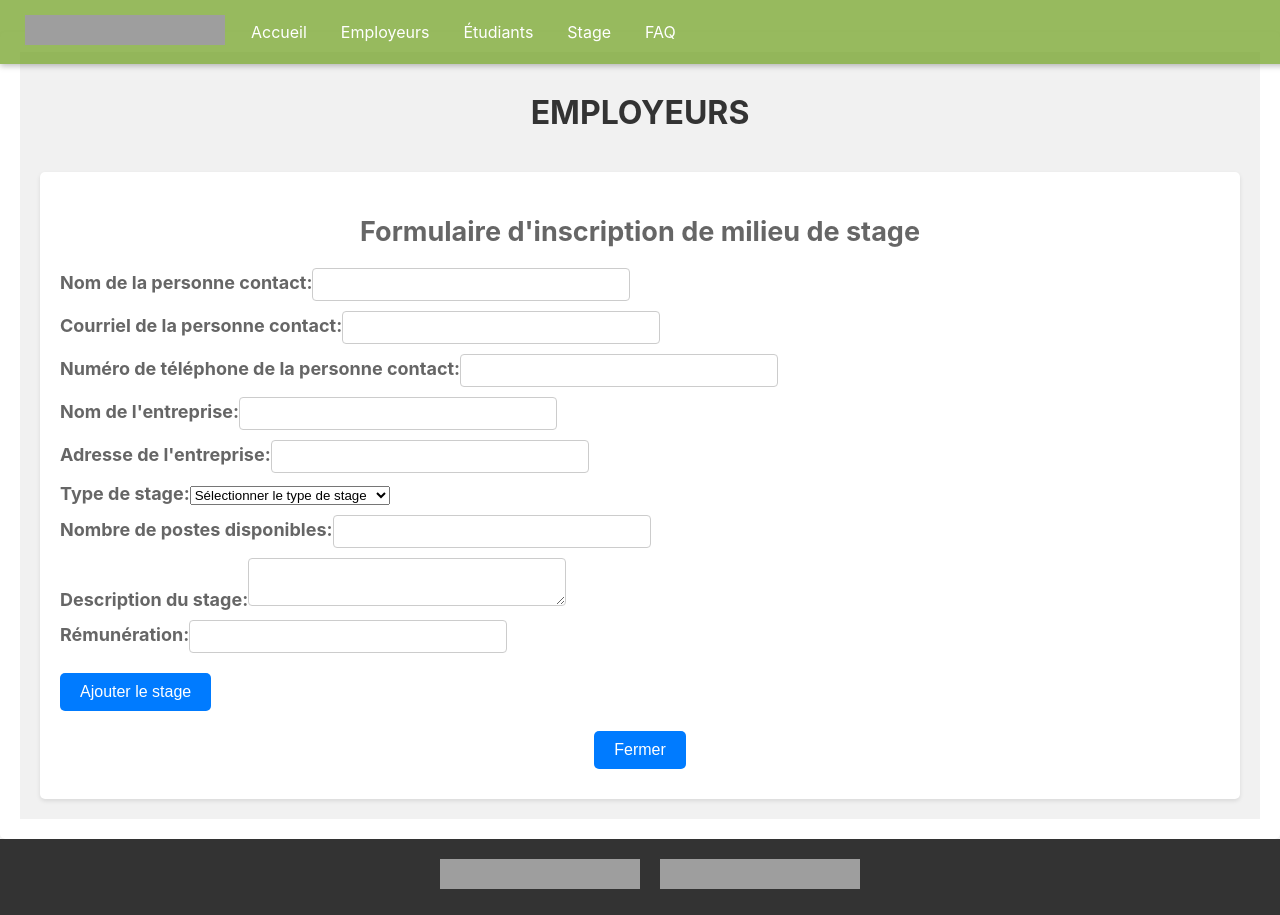
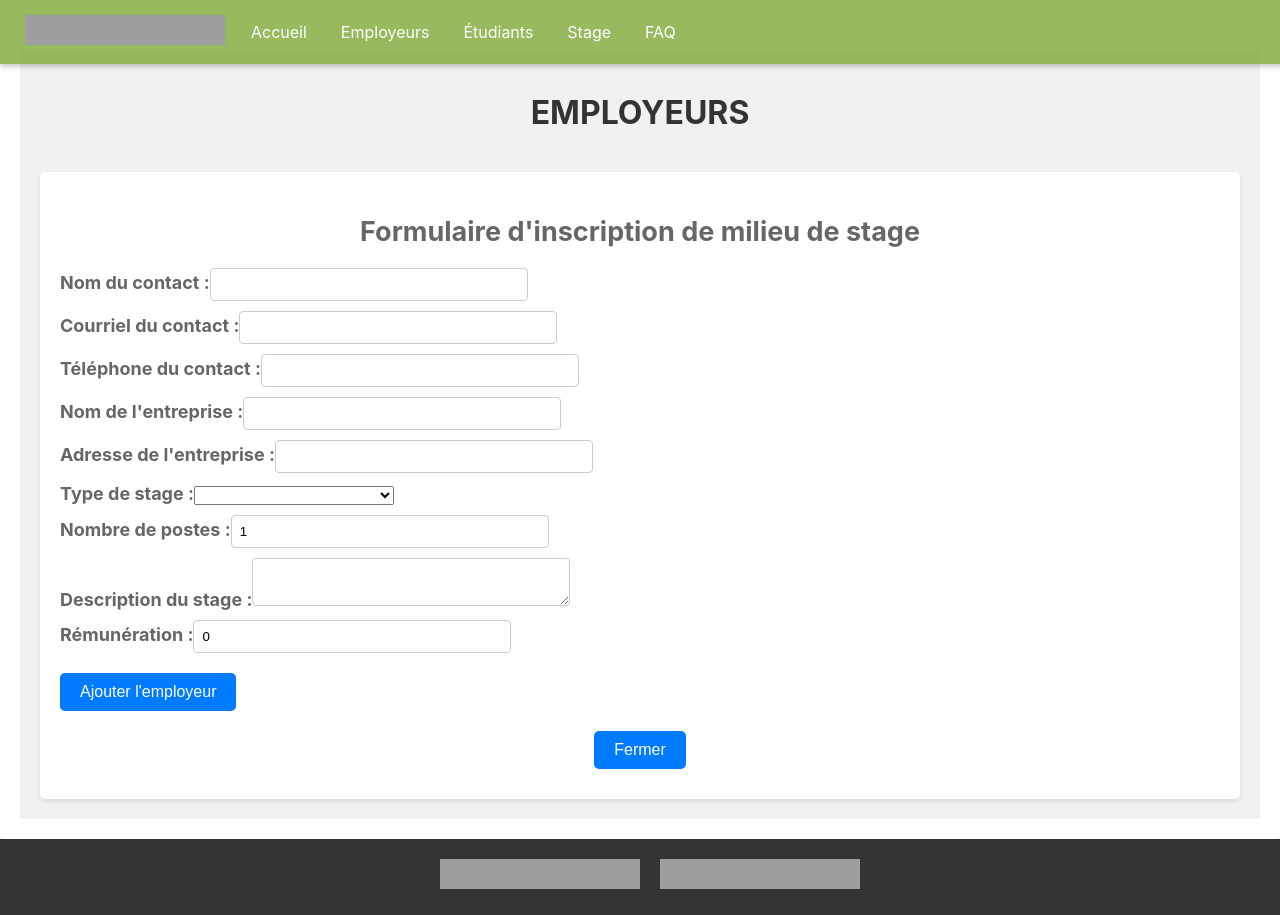
Before and after one commit to Theyoungsleek/tpsyntheseShafinJayDavid, a React (Create React App) app in the folder stage/: page /employeurs in a window 1280 px wide. Both pictures are taken after a click on the button "Inscrire Stage". Shown: the top 915 px of the page. Built offline with nearby package versions, Linux system fonts and the light colour scheme; grey boxes are pictures that could not be loaded.

Commit message:
Ajout stage et etudiant fonction + connection base
Co-authored-by: DavidBucin <DavidBucin@users.noreply.github.com>
Co-authored-by: Theyoungsleek <Theyoungsleek@users.noreply.github.com>

```diff
--- a/stage/src/pages/AjoutStage.js
+++ b/stage/src/pages/AjoutStage.js
@@ -1,145 +1,172 @@
 import React, { useState } from 'react';
 
-const FormulaireAjoutStage = () => {
-  const [nomContact, setNomContact] = useState('');
-  const [courrielContact, setCourrielContact] = useState('');
-  const [telephoneContact, setTelephoneContact] = useState('');
-  const [nomEntreprise, setNomEntreprise] = useState('');
-  const [adresseEntreprise, setAdresseEntreprise] = useState('');
-  const [typeStage, setTypeStage] = useState('');
-  const [nombrePostes, setNombrePostes] = useState('');
-  const [descriptionStage, setDescriptionStage] = useState('');
-  const [remuneration, setRemuneration] = useState('');
+const FormulaireAjoutEmployeur = () => {
+  const [donneesEmployeur, setDonneesEmployeur] = useState({
+    nomContact: '',
+    courrielContact: '',
+    telephoneContact: '',
+    nomEntreprise: '',
+    adresseEntreprise: '',
+    typeStage: '',
+    nombrePostes: 1,
+    descriptionStage: '',
+    remuneration: 0,
+  });
 
-  const handleSubmit = (e) => {
-    e.preventDefault();
+  const handleChange = (e) => {
+    const { name, value } = e.target;
+    setDonneesEmployeur((donneesPrecedentes) => ({
+      ...donneesPrecedentes,
+      [name]: value,
+    }));
+  };
 
-    // Perform validation
-    if (!/^[a-z\s]+$/i.test(nomContact)) {
-      alert('Le nom du contact doit comporter uniquement des lettres');
-      return;
+  const buttonAjouterClick = async (event) => {
+    event.preventDefault();
+
+    try {
+      const response = await fetch('http://localhost:3000/employeurs', {
+        method: 'POST',
+        headers: {
+          'Content-Type': 'application/json'
+        },
+        body: JSON.stringify(donneesEmployeur)
+      });
+
+      const data = await response.json();
+
+      if (!response.ok) {
+        throw new Error(data.message || "Couldn't add employer.");
       }
 
-    if (!/^[A-Z0-9._%+-]+@[A-Z0-9.-]+\.[A-Z]{2,4}$/i.test(courrielContact)) {
-      alert('Le courriel est dans un format invalide');
-      return;
+      alert("Employeur ajouté avec succès!");
+
+      setDonneesEmployeur({
+        nomContact: '',
+        courrielContact: '',
+        telephoneContact: '',
+        nomEntreprise: '',
+        adresseEntreprise: '',
+        typeStage: '',
+        nombrePostes: 1,
+        descriptionStage: '',
+        remuneration: 0,
+      });
+
+    } catch (error) {
+      console.log(error);
+      alert("Une erreur est survenue lors de l'ajout de l'employeur.");
+    }
   }
 
-    if (!/^\+?\d{10,15}$/.test(telephoneContact)) {
-      alert('Le numéro de téléphone est dans un format invalide');
-      return;
-    }
-
-    if (nombrePostes <= 0) {
-      alert('Le nombre de postes doit être supérieur à zéro');
-      return;
-    }
-
-    if (!isNaN(parseFloat(remuneration)) && parseFloat(remuneration) <= 0) {
-      alert('La rémunération doit être un nombre supérieur à zéro');
-      return;
-    }
-
-
-    alert('Stage added successfully!');
-
-    setNomContact('');
-    setCourrielContact('');
-    setTelephoneContact('');
-    setNomEntreprise('');
-    setAdresseEntreprise('');
-    setTypeStage('');
-    setNombrePostes('');
-    setDescriptionStage('');
-    setRemuneration('');
-  };
-
   return (
-    <div>
-      <form onSubmit={handleSubmit}>
+    <form onSubmit={buttonAjouterClick}>
       <label>
-          Nom de la personne contact:
+        Nom du contact :
         <input
           type="text"
-            value={nomContact}
-            onChange={(e) => setNomContact(e.target.value)}
+          name="nomContact"
+          value={donneesEmployeur.nomContact}
+          onChange={handleChange}
           required
         />
       </label>
+
       <label>
-          Courriel de la personne contact:
+        Courriel du contact :
         <input
           type="email"
-            value={courrielContact}
-            onChange={(e) => setCourrielContact(e.target.value)}
+          name="courrielContact"
+          value={donneesEmployeur.courrielContact}
+          onChange={handleChange}
           required
         />
       </label>
+
       <label>
-          Numéro de téléphone de la personne contact:
+        Téléphone du contact :
         <input
-            type="tel"
-            value={telephoneContact}
-            onChange={(e) => setTelephoneContact(e.target.value)}
+          type="text"
+          name="telephoneContact"
+          value={donneesEmployeur.telephoneContact}
+          onChange={handleChange}
           required
         />
       </label>
+
       <label>
-          Nom de l'entreprise:
+        Nom de l'entreprise :
         <input
           type="text"
-            value={nomEntreprise}
-            onChange={(e) => setNomEntreprise(e.target.value)}
+          name="nomEntreprise"
+          value={donneesEmployeur.nomEntreprise}
+          onChange={handleChange}
           required
         />
       </label>
+
       <label>
-          Adresse de l'entreprise:
+        Adresse de l'entreprise :
         <input
           type="text"
-            value={adresseEntreprise}
-            onChange={(e) => setAdresseEntreprise(e.target.value)}
+          name="adresseEntreprise"
+          value={donneesEmployeur.adresseEntreprise}
+          onChange={handleChange}
           required
         />
       </label>
+
       <label>
-          Type de stage:
-          <select value={typeStage} onChange={(e) => setTypeStage(e.target.value)} required>
-            <option value="">Sélectionner le type de stage</option>
-            <option value="Réseaux et sécurité">Réseaux et sécurité</option>
-            <option value="Développement d'applications">Développement d'applications</option>
+        Type de stage :
+        <select
+          name="typeStage"
+          value={donneesEmployeur.typeStage}
+          onChange={handleChange}
+          required
+        >
+          <option></option>
+          <option>Réseaux et sécurité</option>
+          <option>Développement d’applications</option>
         </select>
       </label>
+
       <label>
-          Nombre de postes disponibles:
+        Nombre de postes :
         <input
           type="number"
-            value={nombrePostes}
-            onChange={(e) => setNombrePostes(e.target.value)}
+          name="nombrePostes"
+          value={donneesEmployeur.nombrePostes}
+          onChange={handleChange}
           required
         />
       </label>
+
       <label>
-          Description du stage:
+        Description du stage :
         <textarea
-            value={descriptionStage}
-            onChange={(e) => setDescriptionStage(e.target.value)}
-            required
-          ></textarea>
-        </label>
-        <label>
-          Rémunération:
-          <input
-            type="text"
-            value={remuneration}
-            onChange={(e) => setRemuneration(e.target.value)}
+          name="descriptionStage"
+          value={donneesEmployeur.descriptionStage}
+          onChange={handleChange}
           required
         />
       </label>
-        <button type="submit">Ajouter le stage</button>
+
+      <label>
+        Rémunération :
+        <input
+          type="number"
+          name="remuneration"
+          value={donneesEmployeur.remuneration}
+          onChange={handleChange}
+          required
+        />
+      </label>
+
+      <button type="submit">Ajouter l'employeur</button>
+
+
     </form>
-    </div>
   );
 };
 
-export default FormulaireAjoutStage;
+export default FormulaireAjoutEmployeur;
```
Lines whose indentation alone changed are shown as unchanged.
